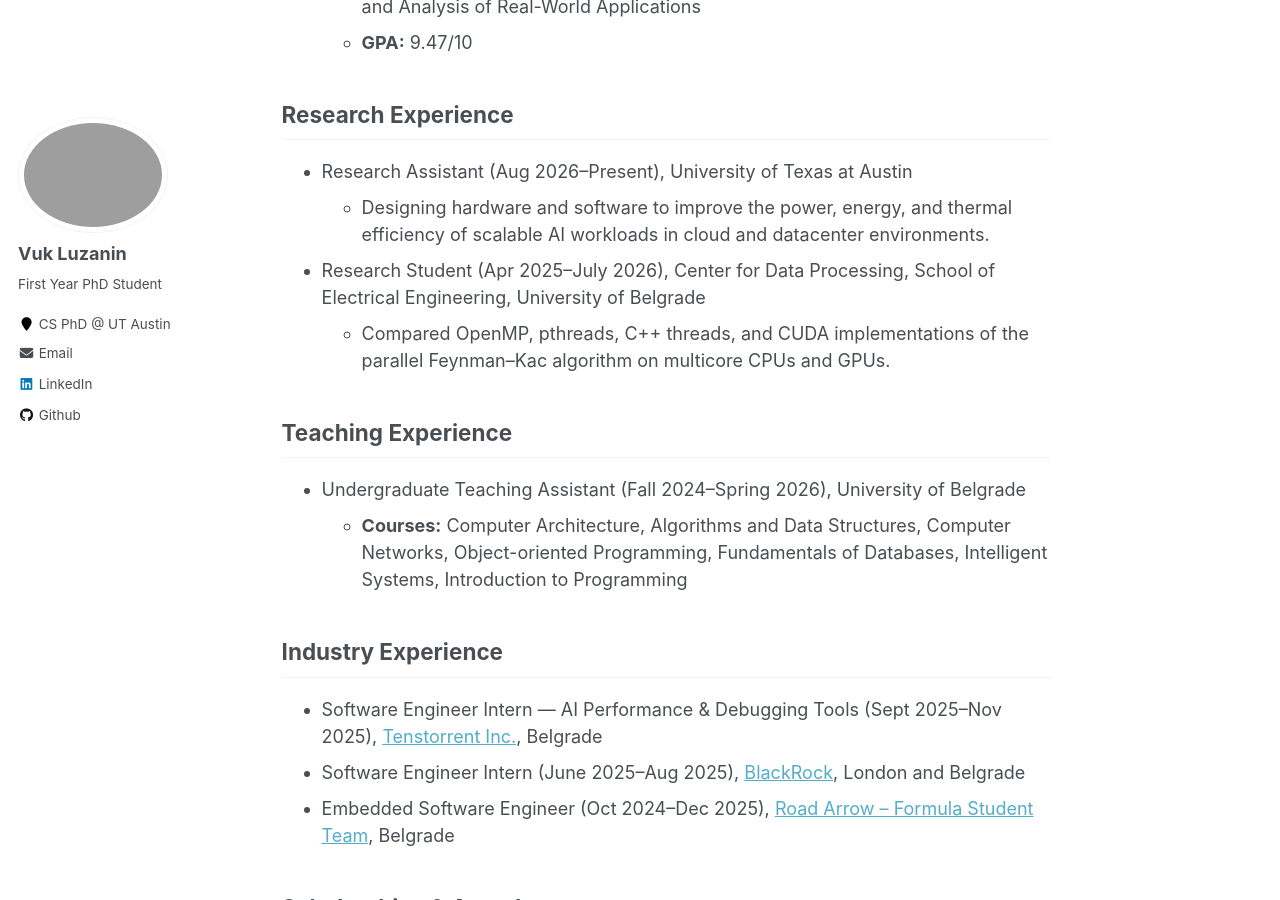
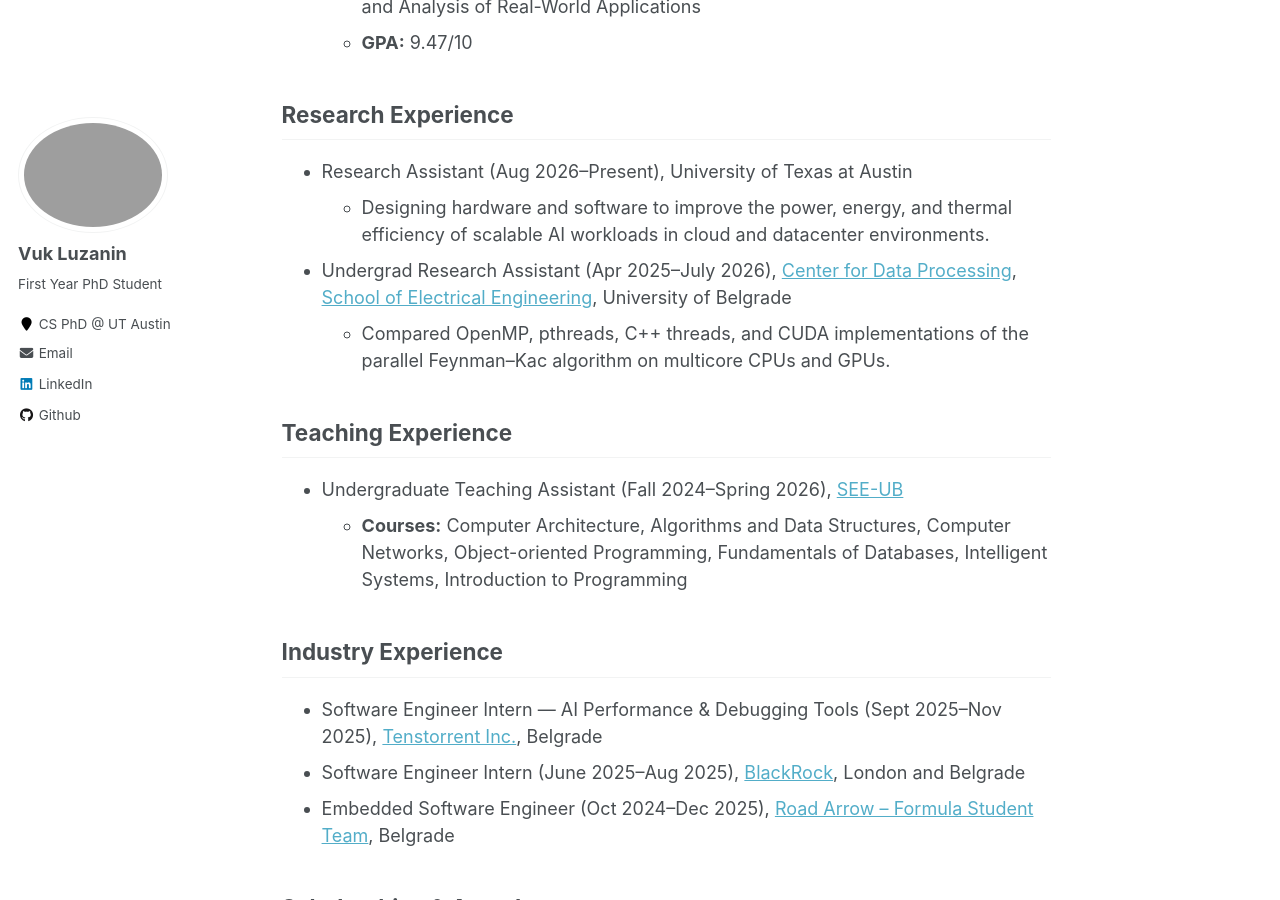
Before and after one commit to Vuk-Luzanin/Vuk-Luzanin.github.io, a Jekyll site: the page built from _portfolio/vuk-luzanin-portfolio.md, in a window 1280 px wide and 900 px high, scrolled down 522 px. Built offline with Jekyll 4.4.1, drawn with Linux system fonts in a browser that asks for light colours; a script bundle is joined from its source files by our own code; library files that are not in the unit come from our copies.

Commit message:
Add portfolio organization links

```diff
--- a/_portfolio/vuk-luzanin-portfolio.md
+++ b/_portfolio/vuk-luzanin-portfolio.md
@@ -17,12 +17,12 @@ collection: portfolio
 
 - Research Assistant (Aug 2026–Present), University of Texas at Austin
   - Designing hardware and software to improve the power, energy, and thermal efficiency of scalable AI workloads in cloud and datacenter environments.
-- Research Student (Apr 2025–July 2026), Center for Data Processing, School of Electrical Engineering, University of Belgrade
+- Undergrad Research Assistant (Apr 2025–July 2026), [Center for Data Processing](https://palatanauke.rs/en/science-centers/centre-for-data-processing/), [School of Electrical Engineering](https://www.etf.bg.ac.rs/en), University of Belgrade
   - Compared OpenMP, pthreads, C++ threads, and CUDA implementations of the parallel Feynman–Kac algorithm on multicore CPUs and GPUs.
 
 ## Teaching Experience
 
-- Undergraduate Teaching Assistant (Fall 2024–Spring 2026), University of Belgrade
+- Undergraduate Teaching Assistant (Fall 2024–Spring 2026), [SEE-UB](https://www.etf.bg.ac.rs/en#gsc.tab=0)
   - **Courses:** Computer Architecture, Algorithms and Data Structures, Computer Networks, Object-oriented Programming, Fundamentals of Databases, Intelligent Systems, Introduction to Programming
 
 ## Industry Experience
```
